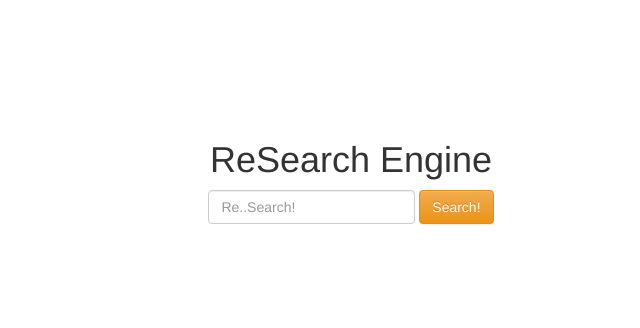
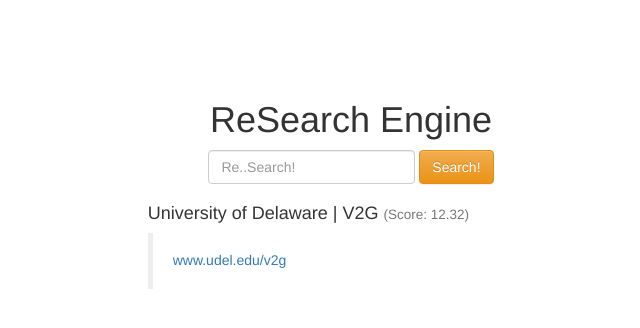
Before and after one commit to elpiniki/ReSe, a website: page web/views/index.html in a window 1280 px wide. Shown: the whole page, without its empty margins (289-929 px from the left). Drawn offline with nearby package versions, Linux system fonts and the light colour scheme.

Commit message:
Add fake results

```diff
--- a/web/views/index.html
+++ b/web/views/index.html
@@ -14,8 +14,6 @@
     <link rel="stylesheet" href="//netdna.bootstrapcdn.com/bootstrap/3.1.1/css/bootstrap-theme.min.css">
 </head>
 <body>
-<br/>
-<br/>
 <br/>
 <br/>
 <br/>
@@ -37,6 +35,12 @@
         </form>
         </p>
     </div>
+    <div class="col-md-4 col-md-offset-4" align="left" id="results">
+        <h4>University of Delaware | V2G <small>(Score: 12.32)</small></h4>
+            <blockquote>
+                <h5><p><a href="http://www.udel.edu/v2g">www.udel.edu/v2g</a></p></h5>
+            </blockquote>
+    </div>
 </div>
 <!-- jQuery (necessary for Bootstrap's JavaScript plugins) -->
 <script src="https://ajax.googleapis.com/ajax/libs/jquery/1.11.0/jquery.min.js"></script>
```
